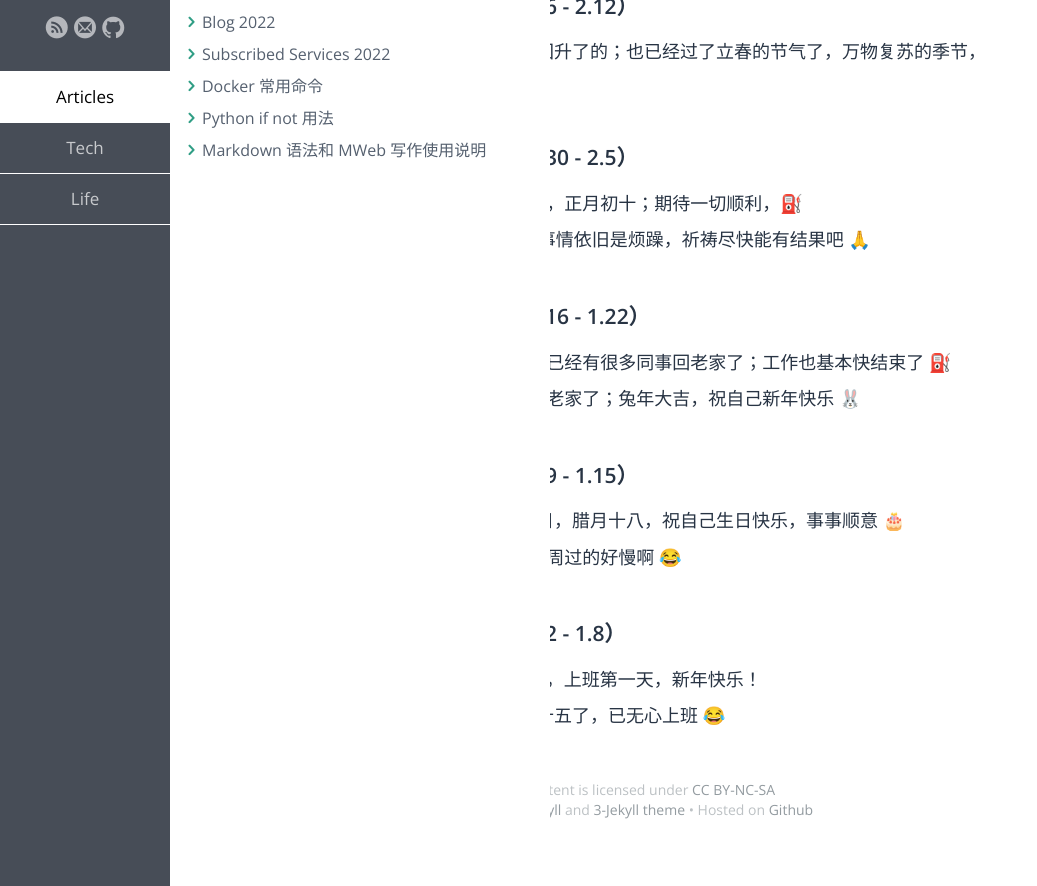
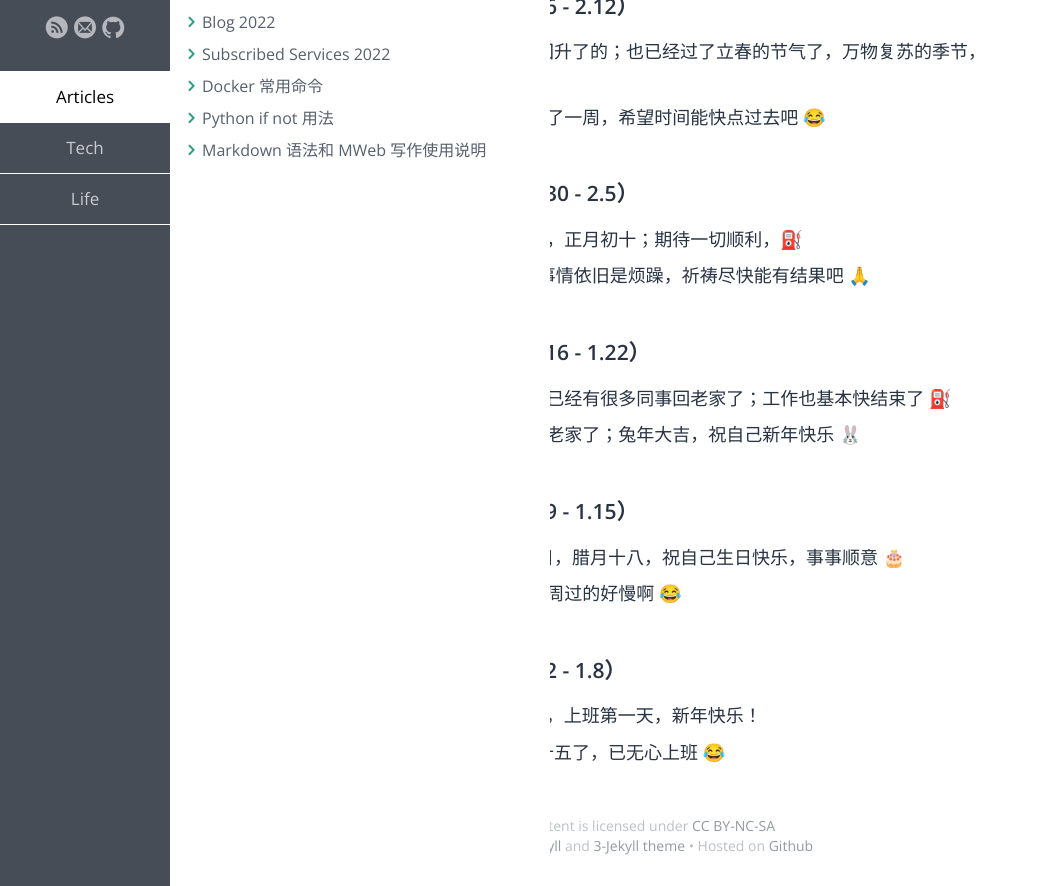
Before and after one commit to samxupeiran/samxupeiran.github.io, a Jekyll site: the page built from _posts/life/2023-01-03-my-blog.md, in a window 1280 px wide, cut to the strip 170-1056 px from the top of the page. Shown: the whole strip, without its empty margins (0-1037 px from the left). Built offline with Jekyll 4.4.1, drawn with Linux system fonts in a browser that asks for light colours; some web fonts are replaced.

Commit message:
feat: add weekly blog 2.10

```diff
--- a/_posts/life/2023-01-03-my-blog.md
+++ b/_posts/life/2023-01-03-my-blog.md
@@ -8,6 +8,7 @@ tags: Blog
 
 - ### 2023 年 2 月 第 2 周（2.6 - 2.12）
      - 2.7 北京近期的气温明显回升了的；也已经过了立春的节气了，万物复苏的季节，⛽️
+     - 2.10 今天周五了，又过去了一周，希望时间能快点过去吧 😂
 
 - ### 2023 年 2 月 第 1 周（1.30 - 2.5）
      - 1.31 春节后第一个工作日，正月初十；期待一切顺利，⛽️
```
